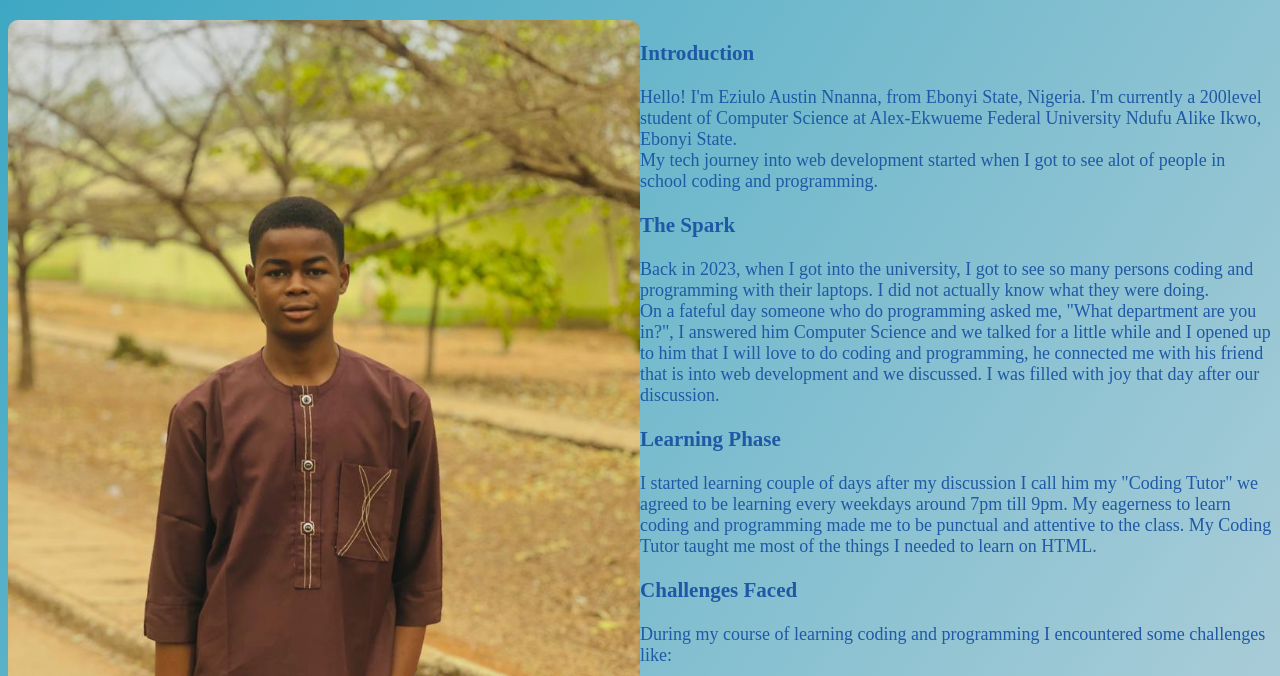
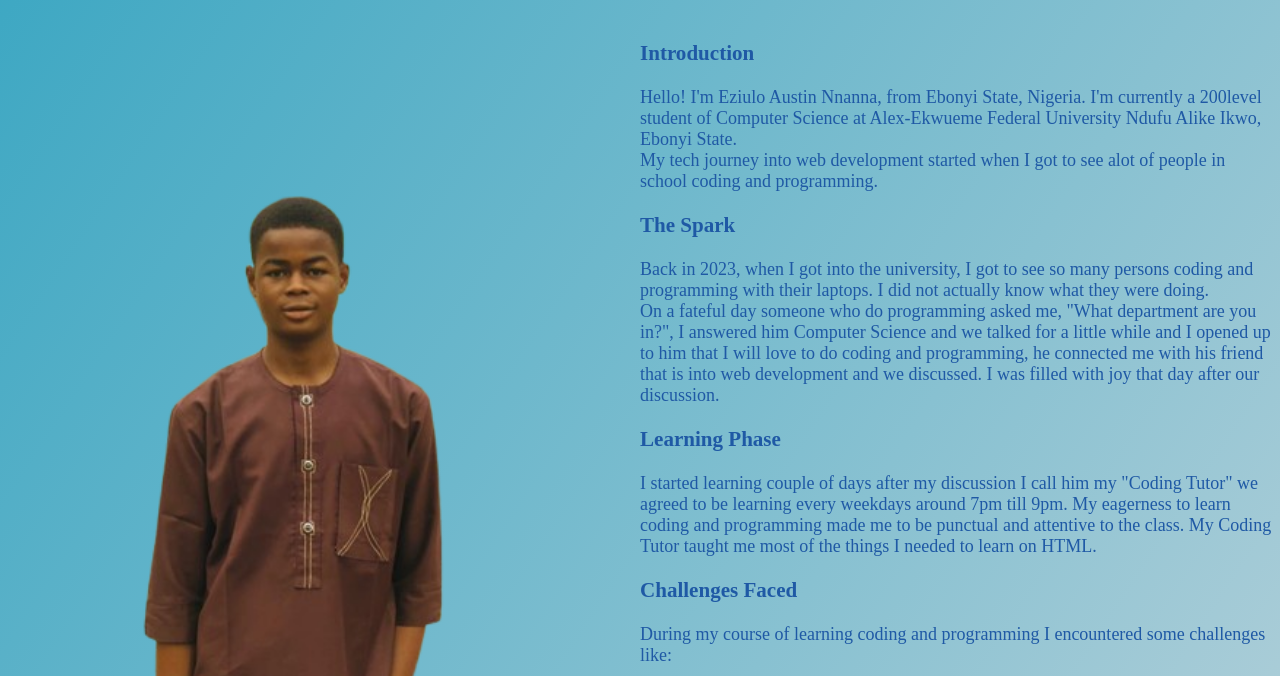
Before and after one commit to AustinEziulo/TechJourney, a plain HTML site: page index.html in a window 1280 px wide. Shown: the part 124-800 px from the top of the page. Drawn offline with Linux system fonts and the light colour scheme.

Commit message:
Background

```diff
--- a/index.html
+++ b/index.html
@@ -12,7 +12,7 @@
     </header>
     <main>
       <div class="profileContainer">
-        <img src="Images/austin.png" alt="profilePicture" class="profilePicture">
+        <img src="Images/austin1.png" alt="profilePicture" class="profilePicture">
       </div>
       <div class="techJourney">
         <h3>Introduction</h3>
```
Also changed, not shown: Images/austin1.png (added).
